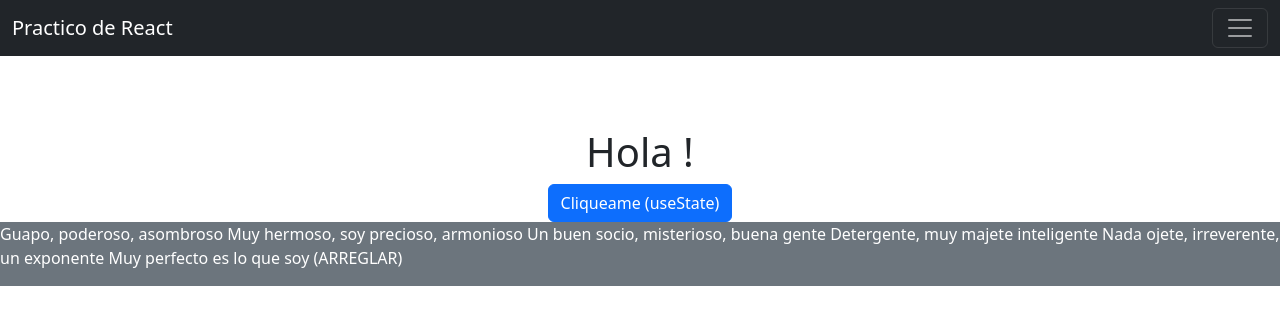
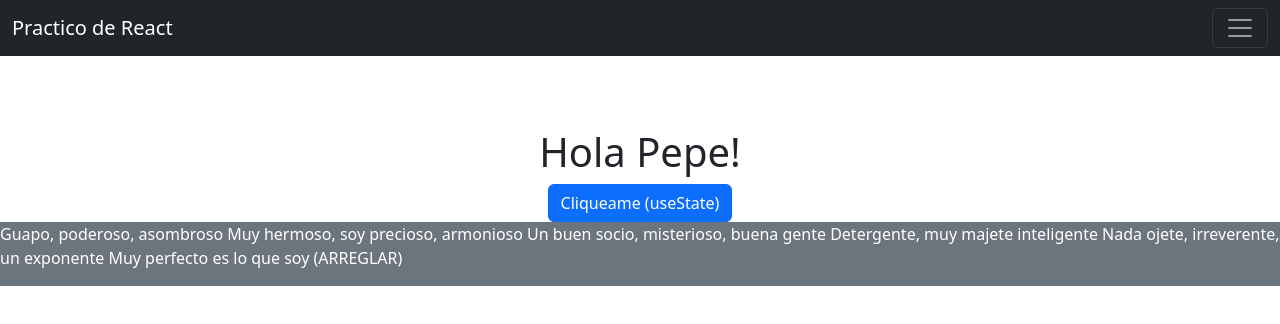
Before and after one commit to SantiagoPuertas4/practicoReact, a React (Vite) app: page /ejercicio3 in a window 1280 px wide. Shown: the top 324 px of the page. Built offline with nearby package versions, Linux system fonts and the light colour scheme.

Commit message:
Arreglado error en PropTypes

```diff
--- a/src/components/Common/Ejercicio3/Msg/Msg.jsx
+++ b/src/components/Common/Ejercicio3/Msg/Msg.jsx
@@ -2,7 +2,6 @@ import PropTypes from "prop-types";
 import { useState } from "react";
 const Msg = (props) => {
   const { mensaje } = props;
-
   const [msgCompleto, setmsgCompleto] = useState(mensaje);
 
   const handleChange = () => {
@@ -21,5 +20,5 @@ const Msg = (props) => {
 export default Msg;
 
 Msg.propTypes = {
-  mensaje: PropTypes.array.isRequired,
+  mensaje: PropTypes.string.isRequired,
 };
--- a/src/views/Ejercicio3View.jsx
+++ b/src/views/Ejercicio3View.jsx
@@ -3,7 +3,7 @@ import Msg from "../components/Common/Ejercicio3/Msg/Msg";
 const Ejercicio3View = () => {
   return (
     <div className="container pt-5 d-flex justify-content-center mt-3">
-      <Msg />
+      <Msg mensaje={"Pepe"} />
     </div>
   );
 };
```
